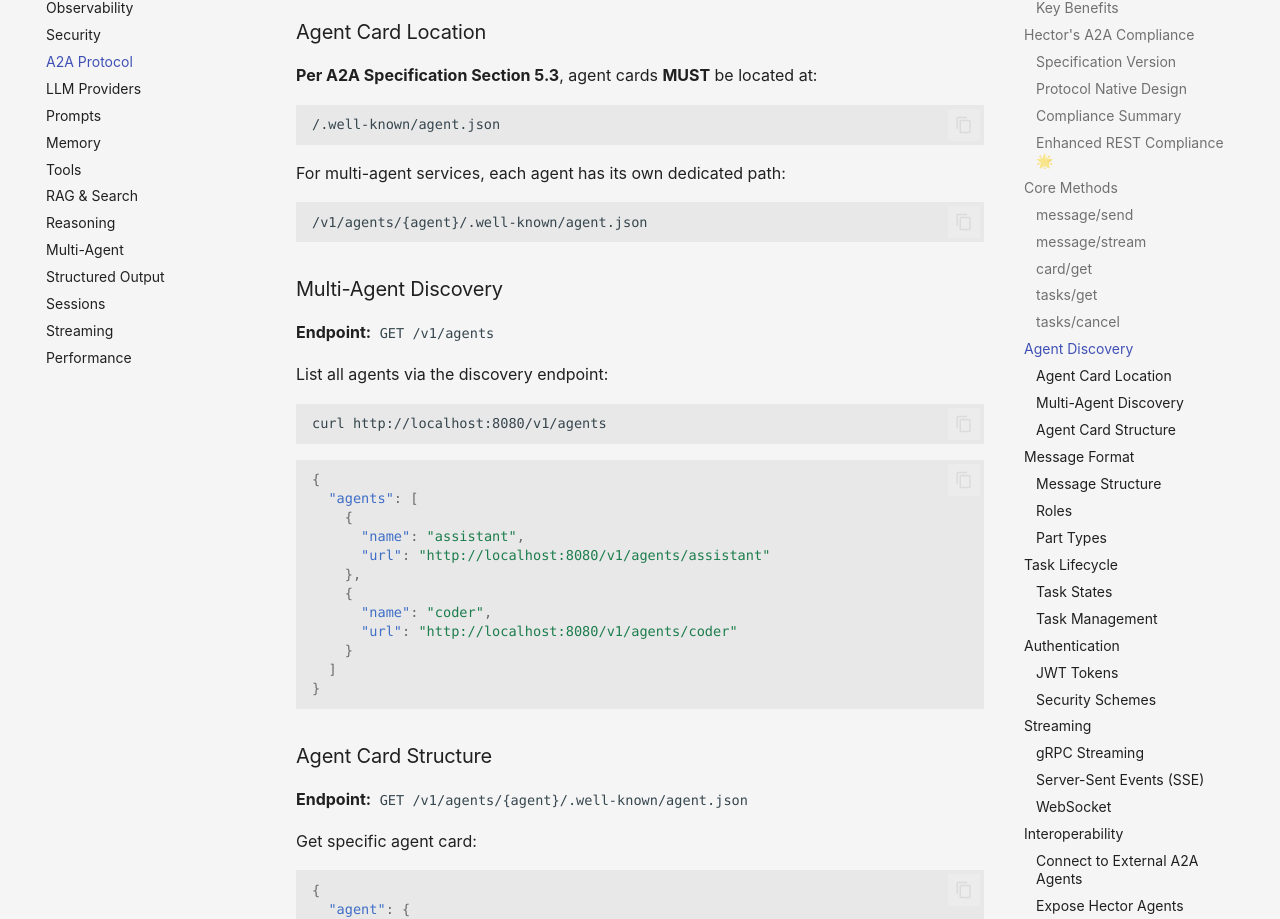
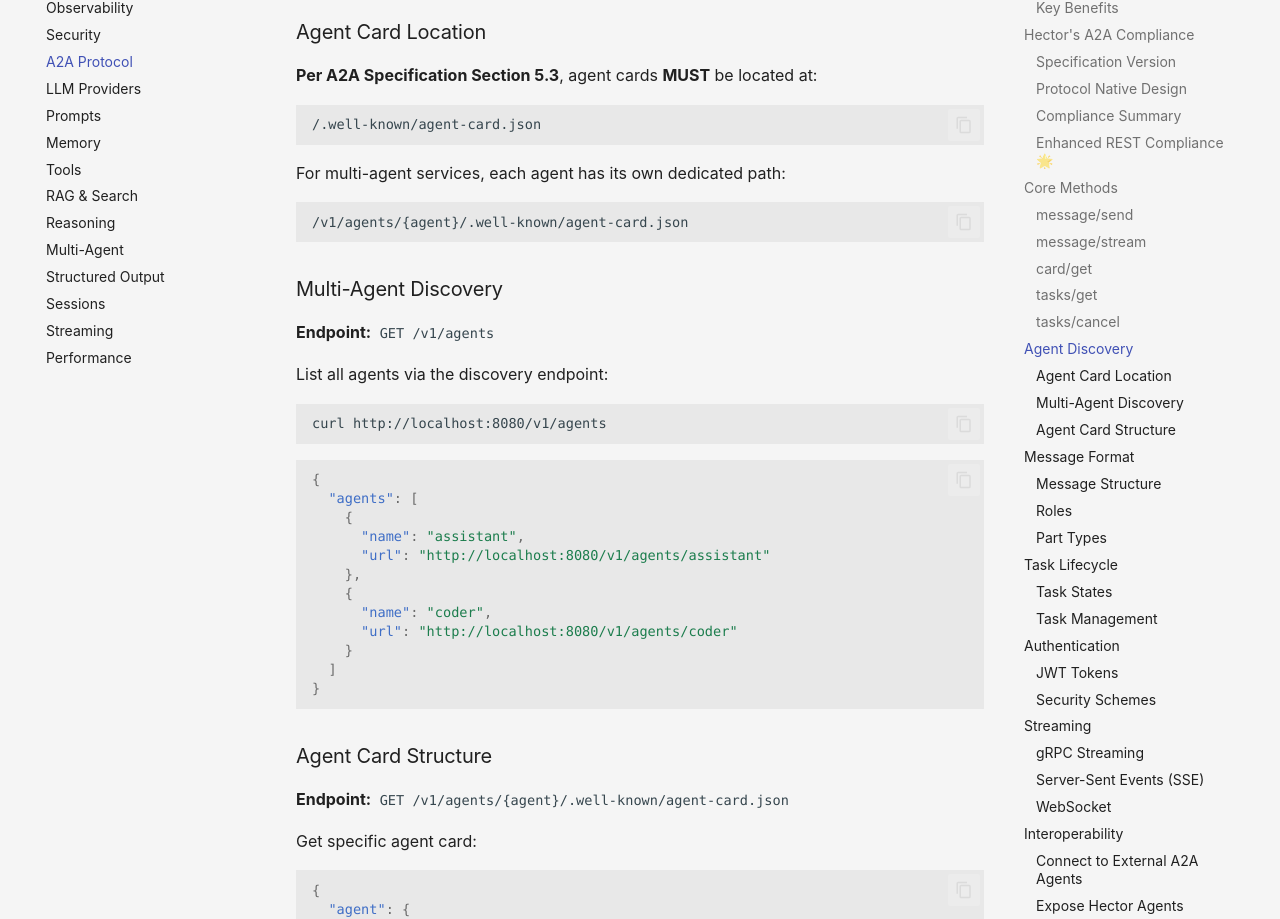
Before and after one commit to kadirpekel/hector, an MkDocs documentation site: the page built from docs/reference/a2a-protocol.md, in a window 1280 px wide and 1400 px high, scrolled down 4030 px. Shown: the part 144-1063 px from the top of the window. Built offline with MkDocs 1.6.1 and Material for MkDocs 9.7.7, drawn with Linux system fonts in a browser that asks for light colours; comment, search, counter and statistics services are not loaded; some of the changed text lies outside the part shown.

Commit message:
fixed agent card url

````diff
--- a/docs/reference/a2a-protocol.md
+++ b/docs/reference/a2a-protocol.md
@@ -179,13 +179,13 @@ Hector implements RFC 8615 `.well-known` endpoints for agent discovery.
 **Per A2A Specification Section 5.3**, agent cards **MUST** be located at:
 
 ```
-/.well-known/agent.json
+/.well-known/agent-card.json
 ```
 
 For multi-agent services, each agent has its own dedicated path:
 
 ```
-/v1/agents/{agent}/.well-known/agent.json
+/v1/agents/{agent}/.well-known/agent-card.json
 ```
 
 ### Multi-Agent Discovery
@@ -215,7 +215,7 @@ curl http://localhost:8080/v1/agents
 
 ### Agent Card Structure
 
-**Endpoint:** `GET /v1/agents/{agent}/.well-known/agent.json`
+**Endpoint:** `GET /v1/agents/{agent}/.well-known/agent-card.json`
 
 Get specific agent card:
 
@@ -627,7 +627,7 @@ Hector supports protocol extensions while maintaining compatibility:
 
 ```bash
 # Get agent card (multi-agent service)
-curl http://localhost:8080/v1/agents/assistant/.well-known/agent.json
+curl http://localhost:8080/v1/agents/assistant/.well-known/agent-card.json
 
 # List all agents
 curl http://localhost:8080/v1/agents
````
Also changed, not shown: docs/how-to/integrate-external-agents.md (+8 -8 lines), docs/reference/api.md (+4 -4 lines), docs/reference/cli.md (+8 -8 lines), 4 other files.
